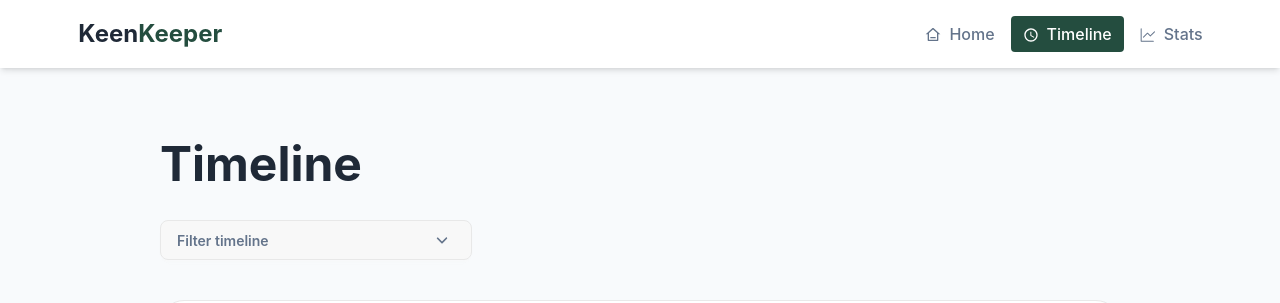
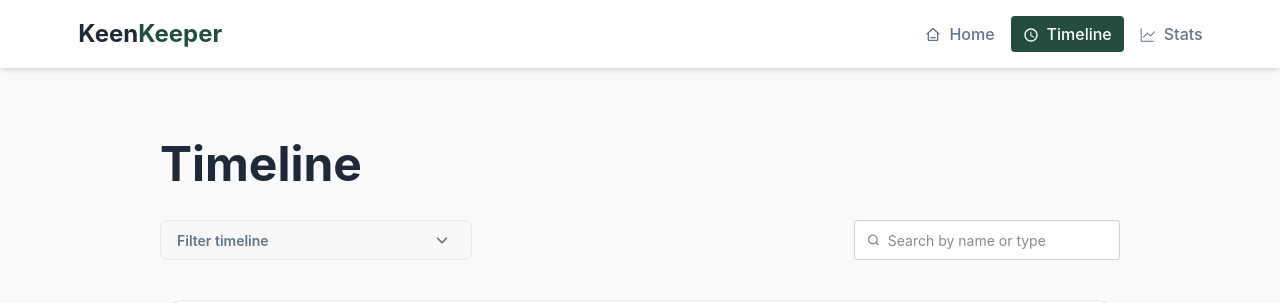
Before and after one commit to mi-araf/b13-a7-keenkeeper-page, a Next.js app: page /timeline in a window 1280 px wide. Shown: the top 303 px of the page. Built offline with nearby package versions, Linux system fonts and the light colour scheme.

Commit message:
search function done with minor bugs fixed

```diff
--- a/public/friends.json
+++ b/public/friends.json
@@ -137,7 +137,7 @@
         "picture": "https://randomuser.me/api/portraits/men/41.jpg",
         "email": "daniel.okafor@example.com",
         "days_since_contact": 7,
-        "status": "on-track",
+        "status": "overdue",
         "tags": [
             "music",
             "creative"
--- a/src/app/layout.js
+++ b/src/app/layout.js
@@ -23,6 +23,7 @@ export const metadata = {
 export default function RootLayout({ children }) {
   return (
     <html lang="en" data-theme="light" className={`${geistSans.variable} ${geistMono.variable} h-full antialiased`} >
+      <link rel="icon" href="/assets/video.png" />
       <body className="">
         <TimelineProvider>
           <Navbar />
--- a/src/app/stats/page.jsx
+++ b/src/app/stats/page.jsx
@@ -13,9 +13,9 @@ const StatsPage = () => {
         }
     });
     const data = [
-        { name: 'Call', value: counts.Call, fill: '#22c55e' },
-        { name: 'Text', value: counts.Text, fill: '#2563eb' },
-        { name: 'Video', value: counts.Video, fill: '#f59e0b' },
+        { name: 'Call', value: counts.Call, fill: '#204639' },
+        { name: 'Text', value: counts.Text, fill: '#7E35E1' },
+        { name: 'Video', value: counts.Video, fill: '#37A163' },
     ];
     const total = data.reduce((sum, item) => sum + item.value, 0);
 
--- a/src/app/timeline/page.jsx
+++ b/src/app/timeline/page.jsx
@@ -9,7 +9,7 @@ import CallImage from '../../../public/assets/call.png';
 import TextImage from '../../../public/assets/text.png';
 import VideoImage from '../../../public/assets/video.png';
 
-const FILTERS = ['All', 'Call', 'Text', 'Video'];
+const options = ['All', 'Call', 'Text', 'Video'];
 const imageMap = {
     Call: CallImage,
     Text: TextImage,
@@ -27,10 +27,23 @@ const formatDate = (dateString) => {
 
 const TimeLinePage = () => {
     const [filter, setFilter] = useState('All');
+    const [search, setSearch] = useState('');
     const dropdownRef = useRef(null);
 
     const { entries } = useTimeline();
-    const filteredEntries = filter === 'All' ? entries : entries.filter((entry) => entry.type === filter);
+
+    // Filter by type (Call, Text, Video)
+    let filteredEntries = filter === 'All' ? entries : entries.filter((entry) => entry.type === filter);
+
+    // Filter by search query (friend name or interaction type)
+    if (search.trim()) {
+        const searchLower = search.toLowerCase();
+        filteredEntries = filteredEntries.filter((entry) => {
+            const type = entry.type.toLowerCase();
+            const friendName = entry.title.split(' with ')[1]?.toLowerCase() || '';
+            return type.includes(searchLower) || friendName.includes(searchLower);
+        });
+    }
 
     // Handle filter click and close dropdown
     const handleFilterClick = (option) => {
@@ -46,6 +59,7 @@ const TimeLinePage = () => {
                 <h1 className='text-[#1F2937] text-5xl font-bold'>Timeline</h1>
 
                 {/* filter dropdown */}
+                <div className='flex flex-col md:flex-row md:justify-between'>
                     <div className='dropdown dropdown-center mt-8'>
                         <div tabIndex={0} ref={dropdownRef} role='button' className='btn p-4 w-78 text-[#64748B] rounded-lg justify-start'>Filter timeline <span className='ml-40'><FaAngleDown /></span>
                         </div>
@@ -53,7 +67,7 @@ const TimeLinePage = () => {
                         <ul tabIndex={-1} className='dropdown-content menu bg-white rounded-box z-1 w-76 p-4 shadow-lg' >
                             <p className='opacity-50 font-medium text-sm ml-3 my-2'>Filter timeline</p>
                             {
-                            FILTERS.map((option, index) => (
+                                options.map((option, index) => (
                                     <li key={index}>
                                         <button type="button" onClick={() => handleFilterClick(option)} className={`text-base font-medium ${filter === option ? "bg-[#244D3F] text-white" : ""}`}>
                                             {option}
@@ -63,6 +77,27 @@ const TimeLinePage = () => {
                             }
                         </ul>
                     </div>
+
+                    {/* search input */}
+                    <div className='mt-8'>
+                        <label className="input">
+                            <svg className="h-[1em] opacity-50" xmlns="http://www.w3.org/2000/svg" viewBox="0 0 24 24">
+                                <g
+                                    strokeLinejoin="round"
+                                    strokeLinecap="round"
+                                    strokeWidth="2.5"
+                                    fill="none"
+                                    stroke="currentColor"
+                                >
+                                    <circle cx="11" cy="11" r="8"></circle>
+                                    <path d="m21 21-4.3-4.3"></path>
+                                </g>
+                            </svg>
+                            <input type="search" placeholder="Search by name or type" value={search} onChange={(e) => setSearch(e.target.value)} />
+                        </label>
+                    </div>
+                </div>
+
 
                 <div className='mt-10 space-y-4'>
                     {
--- a/src/components/Footer.jsx
+++ b/src/components/Footer.jsx
@@ -19,13 +19,13 @@ const Footer = () => {
 
                         <h3 className="mt-6 text-xl font-semibold">Social Links</h3>
                         <div className="mt-4 flex items-center gap-4">
-                            <a href="#" aria-label="Instagram" className="flex h-11 w-11 items-center justify-center rounded-full bg-white text-[#244D3F] transition hover:scale-105">
+                            <a href="https://www.instagram.com/tde_araf" target="_blank" aria-label="Instagram" className="flex h-11 w-11 items-center justify-center rounded-full bg-white text-[#244D3F] transition hover:scale-105">
                                 <FaInstagram />
                             </a>
-                            <a href="#" aria-label="Facebook" className="flex h-11 w-11 items-center justify-center rounded-full bg-white text-[#244D3F] transition hover:scale-105" >
+                            <a href="https://www.facebook.com/mushfiq.araf.2024" target="_blank" aria-label="Facebook" className="flex h-11 w-11 items-center justify-center rounded-full bg-white text-[#244D3F] transition hover:scale-105" >
                                 <FaFacebookF />
                             </a>
-                            <a href="#" aria-label="X" className="flex h-11 w-11 items-center justify-center rounded-full bg-white text-[#244D3F] transition hover:scale-105" >
+                            <a href="https://web.programming-hero.com/" target="_blank" aria-label="X" className="flex h-11 w-11 items-center justify-center rounded-full bg-white text-[#244D3F] transition hover:scale-105" >
                                 <FaXTwitter />
                             </a>
                         </div>
--- a/src/components/QuickCheckIn.jsx
+++ b/src/components/QuickCheckIn.jsx
@@ -36,7 +36,7 @@ export default function QuickCheckIn({ friendName }) {
                 <div className='mt-4 grid grid-cols-3 gap-4'>
                     {
                         actions.map((action) => (
-                            <button key={action.type} type='button' onClick={() => handleAction(action.type)} className='text-center bg-[#F8FAFC] space-y-2 py-4 rounded-lg border border-[#E9E9E9] hover:border-[#359e7b] transition-colors cursor-pointer' >
+                            <button key={action.type} type='button' onClick={() => handleAction(action.type)} className='text-center bg-[#F8FAFC] space-y-2 py-4 rounded-lg border border-[#E9E9E9] hover:border-[#359e7b] cursor-pointer transition-all duration-300 hover:-translate-y-0.5 hover:shadow-lg hover:ring-1 hover:ring-[#244D3F]/10' >
                                 <Image src={action.image} width={32} height={32} alt={action.label} className='mx-auto' />
                                 <p className='text-[#1F2937] text-sm md:text-lg'>{action.label}</p>
                             </button>
```
Lines whose indentation alone changed are shown as unchanged.
